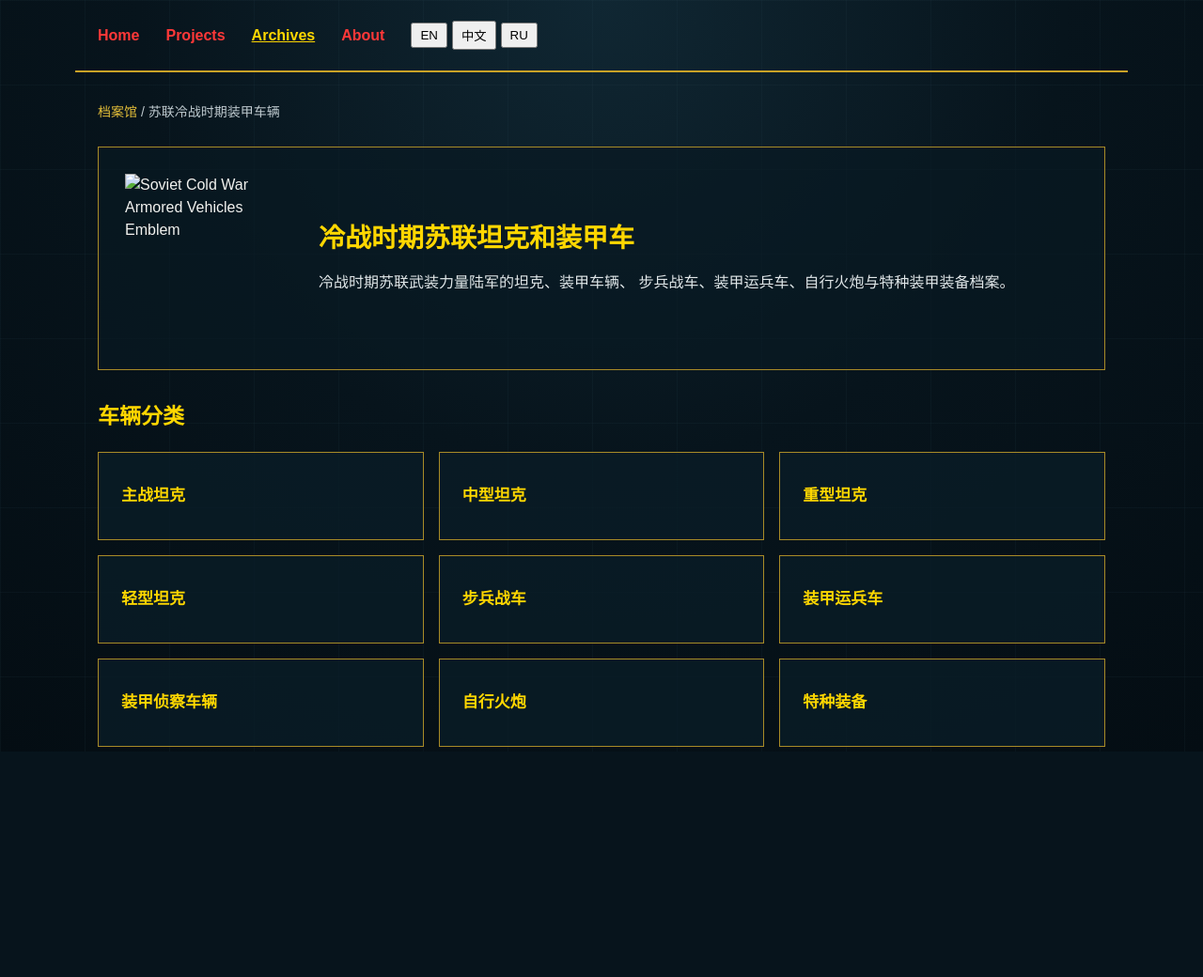
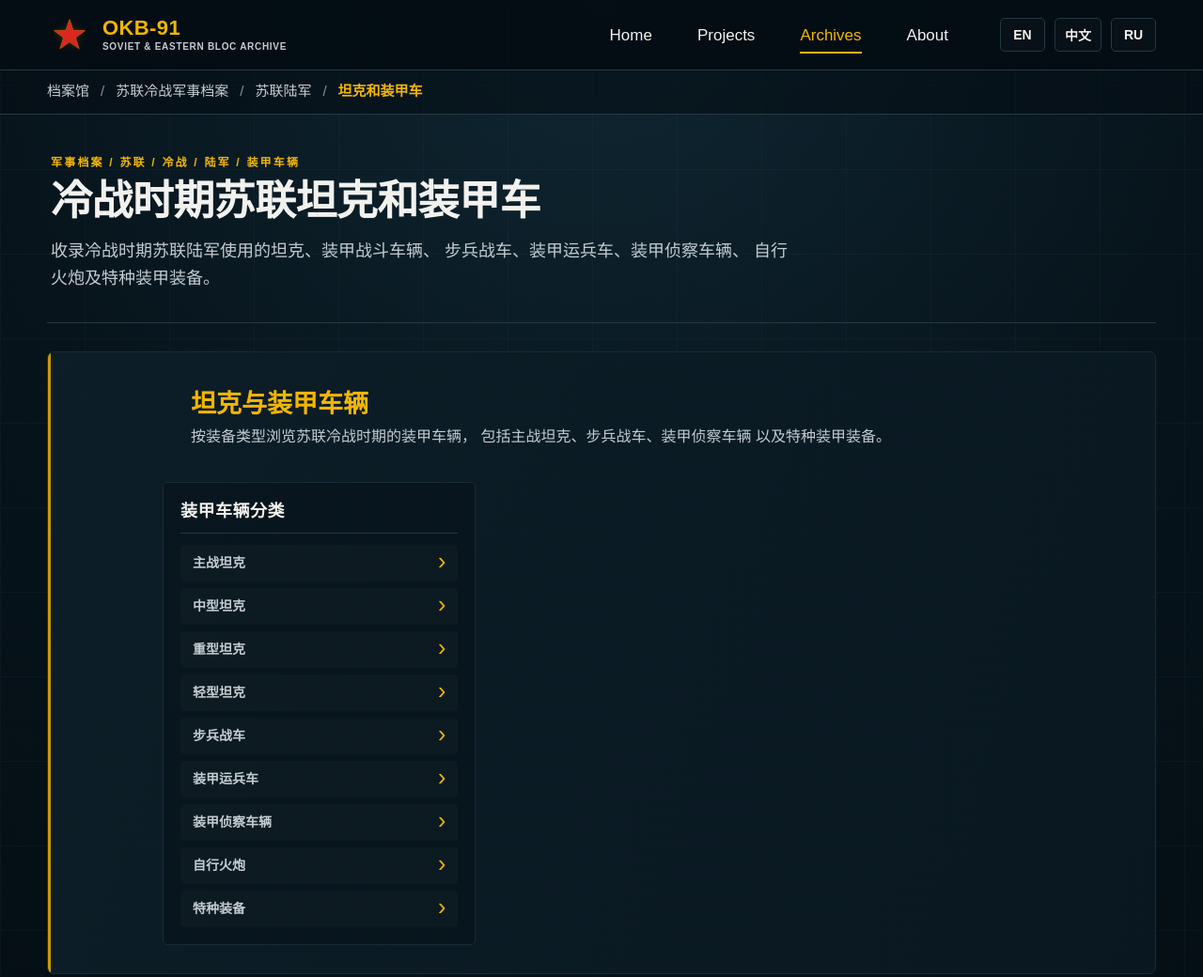
Before and after one commit to okb91st/okb91st.github.io, a plain HTML site: page archives/military/soviet-coldwar-tanks-armored-vehicles.html in a window 1280 px wide. Shown: the top 1040 px of the page at 94% size. Before the commit the page ends 800 px from the top, so only its background shows below. Drawn offline with Linux system fonts and the light colour scheme.

Commit message:
Update soviet-coldwar-tanks-armored-vehicles.html

```diff
--- a/archives/military/soviet-coldwar-tanks-armored-vehicles.html
+++ b/archives/military/soviet-coldwar-tanks-armored-vehicles.html
@@ -6,296 +6,260 @@
     <meta charset="UTF-8">
     <meta name="viewport" content="width=device-width, initial-scale=1.0">
 
-    <title>Soviet Cold War Tanks and Armored Vehicles | OKB-91</title>
+    <title>Soviet Cold War Tanks and Armored Vehicles - OKB-91</title>
 
-    <link rel="stylesheet" href="../../style-v2.css">
-
-    <style>
-        /* ==========================================
-           OKB-91 — Soviet Cold War Armored Vehicles
-           ========================================== */
-
-        .cw-nav {
-            max-width: 1120px;
-            margin: 0 auto;
-            padding: 22px 24px;
-            display: flex;
-            align-items: center;
-            flex-wrap: wrap;
-            gap: 28px;
-            box-sizing: border-box;
-            border-bottom: 2px solid #c9a227;
-        }
-
-        .cw-nav a {
-            color: #ff3838;
-            text-decoration: none;
-            font-weight: 600;
-        }
-
-        .cw-nav a:hover,
-        .cw-nav a.active {
-            color: #ffd700;
-            text-decoration: underline;
-        }
-
-        .cw-language {
-            display: flex;
-            gap: 5px;
-            align-items: center;
-        }
-
-        .cw-language button {
-            cursor: pointer;
-            padding: 4px 8px;
-        }
-
-        .cw-page {
-            max-width: 1120px;
-            margin: 32px auto 80px;
-            padding: 0 24px;
-            box-sizing: border-box;
-        }
-
-        .cw-breadcrumb {
-            margin-bottom: 26px;
-            font-size: 14px;
-            color: #c0cbd0;
-        }
-
-        .cw-breadcrumb a {
-            color: #e2bd39;
-            text-decoration: none;
-        }
-
-        .cw-breadcrumb a:hover {
-            text-decoration: underline;
-        }
-
-        .cw-heading {
-            display: flex;
-            align-items: center;
-            gap: 26px;
-            padding: 28px;
-            border: 1px solid #a88b27;
-            background: rgba(8, 26, 35, 0.65);
-            margin-bottom: 32px;
-        }
-
-        .cw-icon {
-            width: 180px;
-            height: 180px;
-            object-fit: contain;
-            flex-shrink: 0;
-        }
-
-        .cw-heading h1 {
-            color: #ffd700;
-            font-size: 28px;
-            line-height: 1.4;
-            margin: 0 0 14px;
-        }
-
-        .cw-heading p {
-            color: #e1e7e9;
-            line-height: 1.8;
-            margin: 0;
-        }
-
-        .cw-section-title {
-            color: #ffd700;
-            font-size: 23px;
-            margin: 0 0 20px;
-        }
-
-        .cw-grid {
-            display: grid;
-            grid-template-columns: repeat(3, minmax(0, 1fr));
-            gap: 16px;
-        }
-
-        .cw-card {
-            display: flex;
-            align-items: center;
-            min-height: 94px;
-            padding: 22px 24px;
-            border: 1px solid #a88b27;
-            background: rgba(9, 29, 39, 0.78);
-            color: #ffd700;
-            text-decoration: none;
-            font-size: 17px;
-            font-weight: 600;
-            line-height: 1.5;
-            box-sizing: border-box;
-            overflow-wrap: anywhere;
-            transition:
-                background 0.2s ease,
-                border-color 0.2s ease,
-                transform 0.2s ease;
-        }
-
-        .cw-card:hover {
-            background: rgba(255, 215, 0, 0.08);
-            border-color: #ffd700;
-            transform: translateY(-2px);
-        }
-
-        .cw-card:focus-visible {
-            outline: 2px solid #ffd700;
-            outline-offset: 3px;
-        }
-
-        @media (max-width: 900px) {
-            .cw-grid {
-                grid-template-columns: repeat(2, minmax(0, 1fr));
-            }
-        }
-
-        @media (max-width: 650px) {
-            .cw-nav {
-                gap: 16px;
-                padding: 18px 16px;
-            }
-
-            .cw-page {
-                padding: 0 16px;
-                margin-top: 24px;
-            }
-
-            .cw-heading {
-                flex-direction: column;
-                text-align: center;
-                padding: 22px;
-            }
-
-            .cw-icon {
-                width: 150px;
-                height: 150px;
-            }
-
-            .cw-heading h1 {
-                font-size: 24px;
-            }
-
-            .cw-grid {
-                grid-template-columns: 1fr;
-            }
-
-            .cw-card {
-                min-height: 76px;
-            }
-        }
-    </style>
+    <link rel="stylesheet" href="/style-v2.css">
 </head>
 
 <body>
 
-    <!-- Navigation -->
-    <nav class="cw-nav">
+<!-- ==========================================
+     SITE HEADER
+     ========================================== -->
 
+<header class="site-header">
+    <div class="nav">
+
+        <a href="/index.html" class="brand">
+            <span class="brand-mark">★</span>
+
+            <span class="brand-text">
+                <span class="brand-name">OKB-91</span>
+                <span class="brand-subtitle">
+                    SOVIET & EASTERN BLOC ARCHIVE
+                </span>
+            </span>
+        </a>
+
+        <nav class="main-nav">
             <a href="/index.html">Home</a>
             <a href="/projects.html">Projects</a>
-        <a href="/archives/main-archives.html" class="active">Archives</a>
+            <a href="/archives/main-archives.html"
+               class="active">Archives</a>
             <a href="/about.html">About</a>
+        </nav>
 
-        <div class="cw-language">
+        <div class="language-switcher">
             <button type="button" onclick="setLang('en')">EN</button>
             <button type="button" onclick="setLang('zh')">中文</button>
             <button type="button" onclick="setLang('ru')">RU</button>
         </div>
 
-    </nav>
+    </div>
+</header>
 
-    <main class="cw-page">
+<!-- ==========================================
+     BREADCRUMB
+     ========================================== -->
 
-        <!-- Breadcrumb -->
-        <div class="cw-breadcrumb">
+<div class="breadcrumb-wrapper">
+    <div class="breadcrumb">
 
         <a href="/archives/main-archives.html">
             <span data-lang="en">Archives</span>
             <span data-lang="zh" style="display:none;">档案馆</span>
-                <span data-lang="ru" style="display:none;">Архив</span>
+            <span data-lang="ru" style="display:none;">Архивы</span>
         </a>
 
-            <span> / </span>
+        <span class="breadcrumb-separator">/</span>
+
+        <a href="/archives/military/soviet-coldwar-military.html">
+            <span data-lang="en">Soviet Cold War Military</span>
+            <span data-lang="zh" style="display:none;">苏联冷战军事档案</span>
+            <span data-lang="ru" style="display:none;">
+                Военный архив СССР — холодная война
+            </span>
+        </a>
+
+        <span class="breadcrumb-separator">/</span>
+
+        <a href="/archives/military/soviet-coldwar-ground-forces.html">
+            <span data-lang="en">Ground Forces</span>
+            <span data-lang="zh" style="display:none;">苏联陆军</span>
+            <span data-lang="ru" style="display:none;">
+                Сухопутные войска
+            </span>
+        </a>
+
+        <span class="breadcrumb-separator">/</span>
+
+        <span class="breadcrumb-current">
+            <span data-lang="en">Tanks and Armored Vehicles</span>
+            <span data-lang="zh" style="display:none;">坦克和装甲车</span>
+            <span data-lang="ru" style="display:none;">
+                Танки и бронетехника
+            </span>
+        </span>
+
+    </div>
+</div>
+
+<!-- ==========================================
+     MAIN ARCHIVE
+     ========================================== -->
+
+<main class="archive-page">
+
+    <!-- Directory Heading -->
+
+    <div class="directory-heading">
+
+        <div class="directory-label">
 
             <span data-lang="en">
-                Soviet Cold War Armored Vehicles
+                MILITARY ARCHIVES / USSR / COLD WAR / GROUND FORCES / ARMORED VEHICLES
             </span>
+
             <span data-lang="zh" style="display:none;">
-                苏联冷战时期装甲车辆
+                军事档案 / 苏联 / 冷战 / 陆军 / 装甲车辆
             </span>
+
             <span data-lang="ru" style="display:none;">
-                Советская бронетехника холодной войны
+                ВОЕННЫЙ АРХИВ / СССР / ХОЛОДНАЯ ВОЙНА /
+                СУХОПУТНЫЕ ВОЙСКА / БРОНЕТЕХНИКА
             </span>
 
         </div>
 
-        <!-- Heading -->
-        <section class="cw-heading">
+        <h1 class="directory-title">
 
-            <img
-                src="/images/icons/soviet-coldwar-armored-vehicles.svg"
-                alt="Soviet Cold War Armored Vehicles Emblem"
-                class="cw-icon"
-                width="180"
-                height="180"
-            >
-
-            <div>
-
-                <h1>
             <span data-lang="en">
                 Soviet Cold War Tanks and Armored Vehicles
             </span>
+
             <span data-lang="zh" style="display:none;">
                 冷战时期苏联坦克和装甲车
             </span>
+
             <span data-lang="ru" style="display:none;">
                 Советские танки и бронетехника
                 периода холодной войны
             </span>
+
         </h1>
 
-                <p data-lang="en">
-                    Tanks, armored vehicles, infantry fighting
-                    vehicles, personnel carriers, self-propelled
-                    artillery, and special armored systems of
-                    the Soviet Ground Forces during the Cold War.
-                </p>
+        <p class="directory-description">
 
-                <p data-lang="zh" style="display:none;">
-                    冷战时期苏联武装力量陆军的坦克、装甲车辆、
-                    步兵战车、装甲运兵车、自行火炮与特种装甲装备档案。
-                </p>
+            <span data-lang="en">
+                An archive of tanks, armored fighting vehicles,
+                infantry fighting vehicles, armored personnel
+                carriers, reconnaissance vehicles, self-propelled
+                artillery, and special armored systems operated
+                by the Soviet Ground Forces during the Cold War.
+            </span>
 
-                <p data-lang="ru" style="display:none;">
-                    Архивы танков, бронетехники, боевых машин
-                    пехоты, бронетранспортёров, самоходной
-                    артиллерии и специальных бронированных
-                    систем Сухопутных войск СССР периода
-                    холодной войны.
+            <span data-lang="zh" style="display:none;">
+                收录冷战时期苏联陆军使用的坦克、装甲战斗车辆、
+                步兵战车、装甲运兵车、装甲侦察车辆、
+                自行火炮及特种装甲装备。
+            </span>
+
+            <span data-lang="ru" style="display:none;">
+                Архив танков, боевых машин пехоты,
+                бронетранспортёров, разведывательной
+                бронетехники, самоходной артиллерии
+                и специальных бронированных машин
+                Сухопутных войск СССР периода холодной войны.
+            </span>
+
         </p>
 
     </div>
 
-        </section>
+    <!-- ======================================
+         ARMORED VEHICLE SECTION
+         ====================================== -->
 
-        <!-- Categories -->
-        <section class="cw-categories">
+    <section class="archive-section">
 
-            <h2 class="cw-section-title">
-                <span data-lang="en">Vehicle Categories</span>
-                <span data-lang="zh" style="display:none;">车辆分类</span>
+        <div class="archive-section-header">
+
+            <div class="archive-section-icon">
+
+                <img
+                    class="archive-section-icon-image"
+                    src="/images/icons/soviet-coldwar-armored-vehicles.svg"
+                    alt="Soviet Cold War Armored Vehicles"
+                    onerror="this.style.display='none'"
+                >
+
+            </div>
+
+            <div>
+
+                <h2 class="archive-section-title">
+
+                    <span data-lang="en">
+                        Tanks & Armored Vehicles
+                    </span>
+
+                    <span data-lang="zh" style="display:none;">
+                        坦克与装甲车辆
+                    </span>
+
                     <span data-lang="ru" style="display:none;">
-                    Категории техники
+                        Танки и бронетехника
                     </span>
+
                 </h2>
 
-            <div class="cw-grid">
+                <p class="archive-section-description">
+
+                    <span data-lang="en">
+                        Browse Soviet Cold War armored vehicles
+                        by type, from main battle tanks and
+                        infantry fighting vehicles to armored
+                        reconnaissance and special-purpose systems.
+                    </span>
+
+                    <span data-lang="zh" style="display:none;">
+                        按装备类型浏览苏联冷战时期的装甲车辆，
+                        包括主战坦克、步兵战车、装甲侦察车辆
+                        以及特种装甲装备。
+                    </span>
+
+                    <span data-lang="ru" style="display:none;">
+                        Каталог советской бронетехники
+                        холодной войны по типам:
+                        от основных боевых танков и БМП
+                        до разведывательных и специальных машин.
+                    </span>
+
+                </p>
+
+            </div>
+
+        </div>
+
+        <!-- ==================================
+             VEHICLE CATEGORIES
+             ================================== -->
+
+        <div class="archive-countries">
+
+            <div class="country-block">
+
+                <div class="country-name">
+
+                    <span data-lang="en">
+                        Armored Vehicle Categories
+                    </span>
+
+                    <span data-lang="zh" style="display:none;">
+                        装甲车辆分类
+                    </span>
+
+                    <span data-lang="ru" style="display:none;">
+                        Категории бронетехники
+                    </span>
+
+                </div>
+
+                <div class="archive-periods">
 
                     <!-- Main Battle Tanks -->
-                <a class="cw-card"
+
+                    <a class="archive-period"
                        href="/archives/military/soviet-coldwar-main-battle-tanks.html">
                         <span data-lang="en">Main Battle Tanks</span>
                         <span data-lang="zh" style="display:none;">主战坦克</span>
@@ -305,7 +269,8 @@
                     </a>
 
                     <!-- Medium Tanks -->
-                <a class="cw-card"
+
+                    <a class="archive-period"
                        href="/archives/military/soviet-coldwar-medium-tanks.html">
                         <span data-lang="en">Medium Tanks</span>
                         <span data-lang="zh" style="display:none;">中型坦克</span>
@@ -315,7 +280,8 @@
                     </a>
 
                     <!-- Heavy Tanks -->
-                <a class="cw-card"
+
+                    <a class="archive-period"
                        href="/archives/military/soviet-coldwar-heavy-tanks.html">
                         <span data-lang="en">Heavy Tanks</span>
                         <span data-lang="zh" style="display:none;">重型坦克</span>
@@ -325,7 +291,8 @@
                     </a>
 
                     <!-- Light Tanks -->
-                <a class="cw-card"
+
+                    <a class="archive-period"
                        href="/archives/military/soviet-coldwar-light-tanks.html">
                         <span data-lang="en">Light Tanks</span>
                         <span data-lang="zh" style="display:none;">轻型坦克</span>
@@ -335,50 +302,75 @@
                     </a>
 
                     <!-- Infantry Fighting Vehicles -->
-                <a class="cw-card"
+
+                    <a class="archive-period"
                        href="/archives/military/soviet-coldwar-infantry-fighting-vehicles.html">
-                    <span data-lang="en">Infantry Fighting Vehicles</span>
-                    <span data-lang="zh" style="display:none;">步兵战车</span>
+                        <span data-lang="en">
+                            Infantry Fighting Vehicles
+                        </span>
+                        <span data-lang="zh" style="display:none;">
+                            步兵战车
+                        </span>
                         <span data-lang="ru" style="display:none;">
                             Боевые машины пехоты
                         </span>
                     </a>
 
                     <!-- Armored Personnel Carriers -->
-                <a class="cw-card"
+
+                    <a class="archive-period"
                        href="/archives/military/soviet-coldwar-armored-personnel-carriers.html">
-                    <span data-lang="en">Armored Personnel Carriers</span>
-                    <span data-lang="zh" style="display:none;">装甲运兵车</span>
+                        <span data-lang="en">
+                            Armored Personnel Carriers
+                        </span>
+                        <span data-lang="zh" style="display:none;">
+                            装甲运兵车
+                        </span>
                         <span data-lang="ru" style="display:none;">
                             Бронетранспортёры
                         </span>
                     </a>
 
                     <!-- Armored Reconnaissance Vehicles -->
-                <a class="cw-card"
+
+                    <a class="archive-period"
                        href="/archives/military/soviet-coldwar-armored-reconnaissance-vehicles.html">
-                    <span data-lang="en">Armored Reconnaissance Vehicles</span>
-                    <span data-lang="zh" style="display:none;">装甲侦察车辆</span>
+                        <span data-lang="en">
+                            Armored Reconnaissance Vehicles
+                        </span>
+                        <span data-lang="zh" style="display:none;">
+                            装甲侦察车辆
+                        </span>
                         <span data-lang="ru" style="display:none;">
                             Бронированные разведывательные машины
                         </span>
                     </a>
 
                     <!-- Self-Propelled Artillery -->
-                <a class="cw-card"
+
+                    <a class="archive-period"
                        href="/archives/military/soviet-coldwar-self-propelled-artillery.html">
-                    <span data-lang="en">Self-Propelled Artillery</span>
-                    <span data-lang="zh" style="display:none;">自行火炮</span>
+                        <span data-lang="en">
+                            Self-Propelled Artillery
+                        </span>
+                        <span data-lang="zh" style="display:none;">
+                            自行火炮
+                        </span>
                         <span data-lang="ru" style="display:none;">
                             Самоходная артиллерия
                         </span>
                     </a>
 
                     <!-- Special Purpose Vehicles -->
-                <a class="cw-card"
+
+                    <a class="archive-period"
                        href="/archives/military/soviet-coldwar-special-purpose-vehicles.html">
-                    <span data-lang="en">Special Purpose Vehicles</span>
-                    <span data-lang="zh" style="display:none;">特种装备</span>
+                        <span data-lang="en">
+                            Special Purpose Vehicles
+                        </span>
+                        <span data-lang="zh" style="display:none;">
+                            特种装备
+                        </span>
                         <span data-lang="ru" style="display:none;">
                             Машины специального назначения
                         </span>
@@ -386,9 +378,23 @@
 
                 </div>
 
+            </div>
+
+        </div>
+
     </section>
 
 </main>
+
+<!-- ==========================================
+     SITE FOOTER
+     ========================================== -->
+
+<footer class="site-footer">
+    <div class="footer-content">
+        © OKB-91 — SOVIET & EASTERN BLOC ARCHIVE
+    </div>
+</footer>
 
 <script src="/script.js"></script>
 
```
Lines whose indentation alone changed are shown as unchanged.
